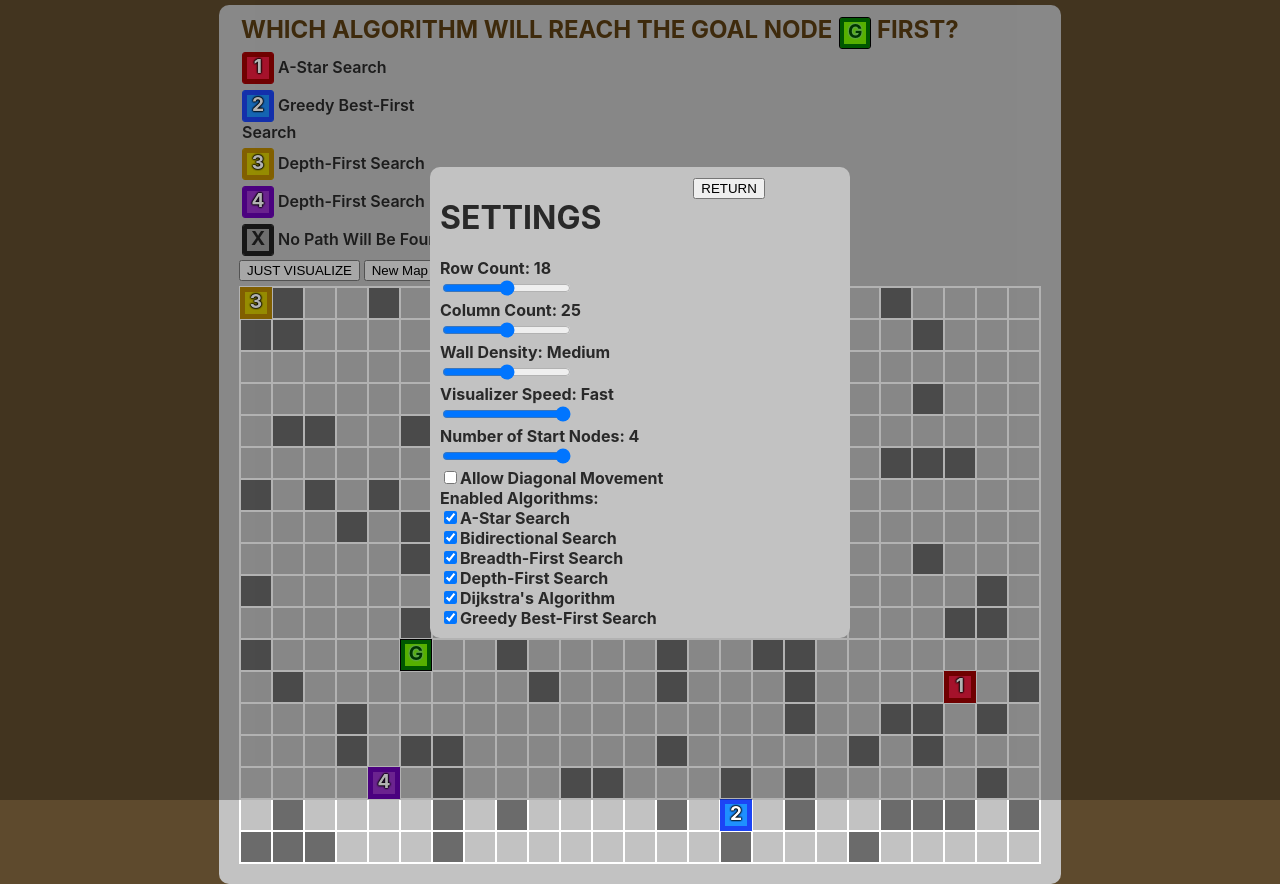
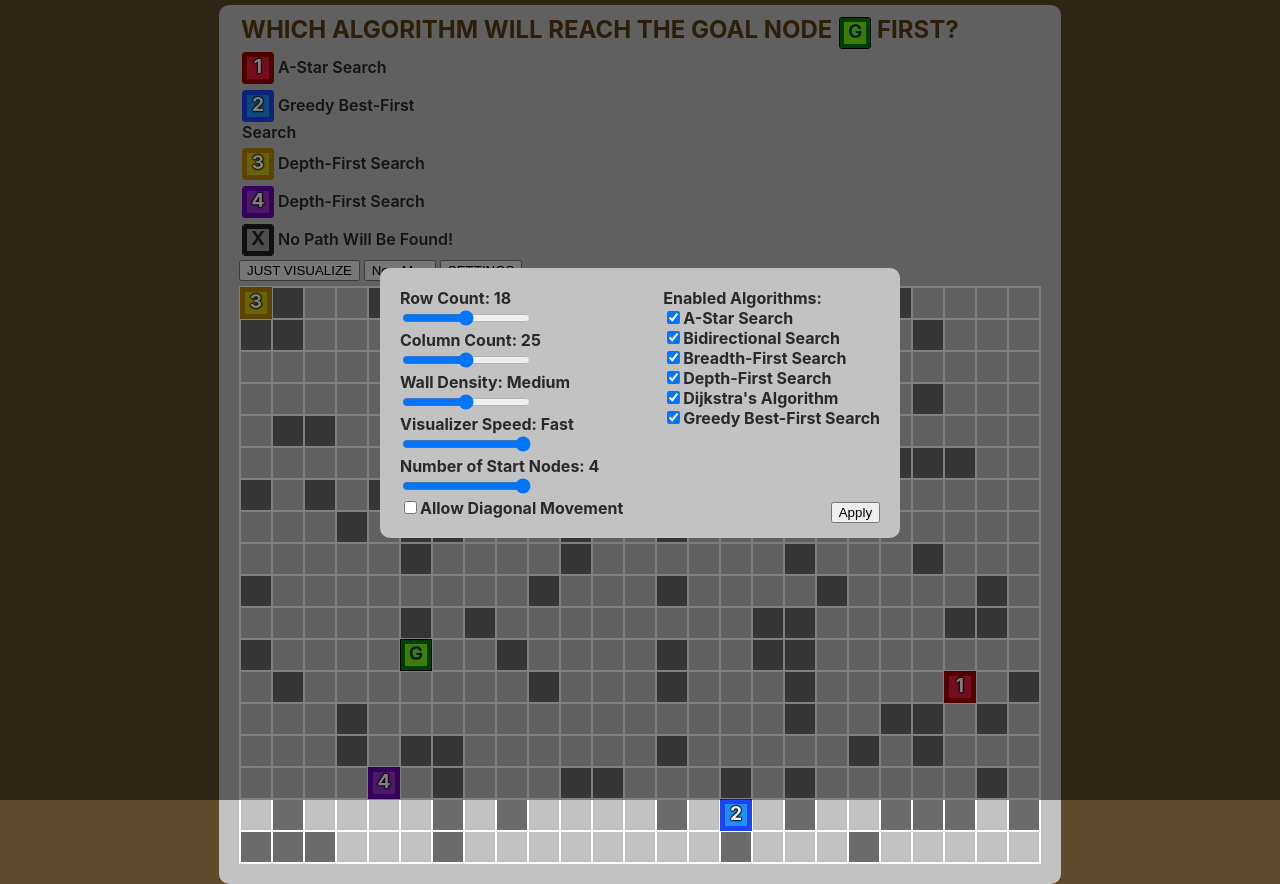
Before and after one commit to vik-ma/pathfinding-race, a React (Create React App) app: page / in a window 1280 px wide. Both pictures are taken after a click on the button "SETTINGS". Built offline with nearby package versions, Linux system fonts and the light colour scheme.

Commit message:
Updated settings menu design

```diff
--- a/src/App.css
+++ b/src/App.css
@@ -17,7 +17,6 @@ body {
     display: flex;
     justify-content: center;
     align-items: center;
-
 }
 
 .appBackdrop {
@@ -35,7 +34,7 @@ body {
     left: 0;
     width: 100%;
     height: 100vh;
-    background-color: rgba(0,0,0,0.3);
+    background-color: rgba(0,0,0,0.5);
     display: flex;
     justify-content: center;
     align-items: center;
@@ -49,7 +48,7 @@ body {
     margin-top: 5px;
     background-color:rgb(194, 194, 194);
     color:#292929;
-    padding:10px;
+    padding:20px;
     border-radius: 10px;
     min-width: 400px;
     inline-size: min-content;
@@ -59,8 +58,22 @@ body {
 
 }
 
+.enableAlgoList {
+    margin-left: 10px;
+    float:left;
+    inline-size: max-content;
+    /* display: inline-block; */
+}
+
 .settingsElement {
     margin-right: 30px;
+    inline-size: max-content;
+}
+
+.settingsButton {
+    position: absolute;
+    bottom: 15px;
+    right: 20px;
 }
 
 .buttonContainer {
--- a/src/PathfindingVisualizer/GridCustomizer.js
+++ b/src/PathfindingVisualizer/GridCustomizer.js
@@ -75,7 +75,7 @@ export const GridCustomizer = () => {
     <div className="settingsPopupBackground">
       <div className="settingsBackdrop">
         <div className="settingsInner">
-          <h1>SETTINGS</h1>
+          {/* <h1>SETTINGS</h1> */}
           <div className="settingsElement">
             Row Count: {rowCount}
             <br />
@@ -151,7 +151,8 @@ export const GridCustomizer = () => {
             />
             <label htmlFor="allowDiagonals">Allow Diagonal Movement</label>
           </div>
-          <div className="settingsElement">
+        </div>
+        <div className="enableAlgoList">
           <label>Enabled Algorithms:</label>
           <br />
           <input
@@ -213,12 +214,11 @@ export const GridCustomizer = () => {
             onChange={(e) => handleAlgoCheckboxChange(e.target.checked, 5)}
           />
           <label htmlFor="greedy">Greedy Best-First Search</label>
+
+        <div className="settingsButton">
+          <button onClick={() => remakeGrid()}>Apply</button>
         </div>
-        </div>
-        <div className="settingsElement">
-          <button onClick={() => remakeGrid()}>RETURN</button>
-        </div>
-      </div>
+      </div></div>
     </div>
   );
 };
```
Lines whose indentation alone changed are shown as unchanged.
